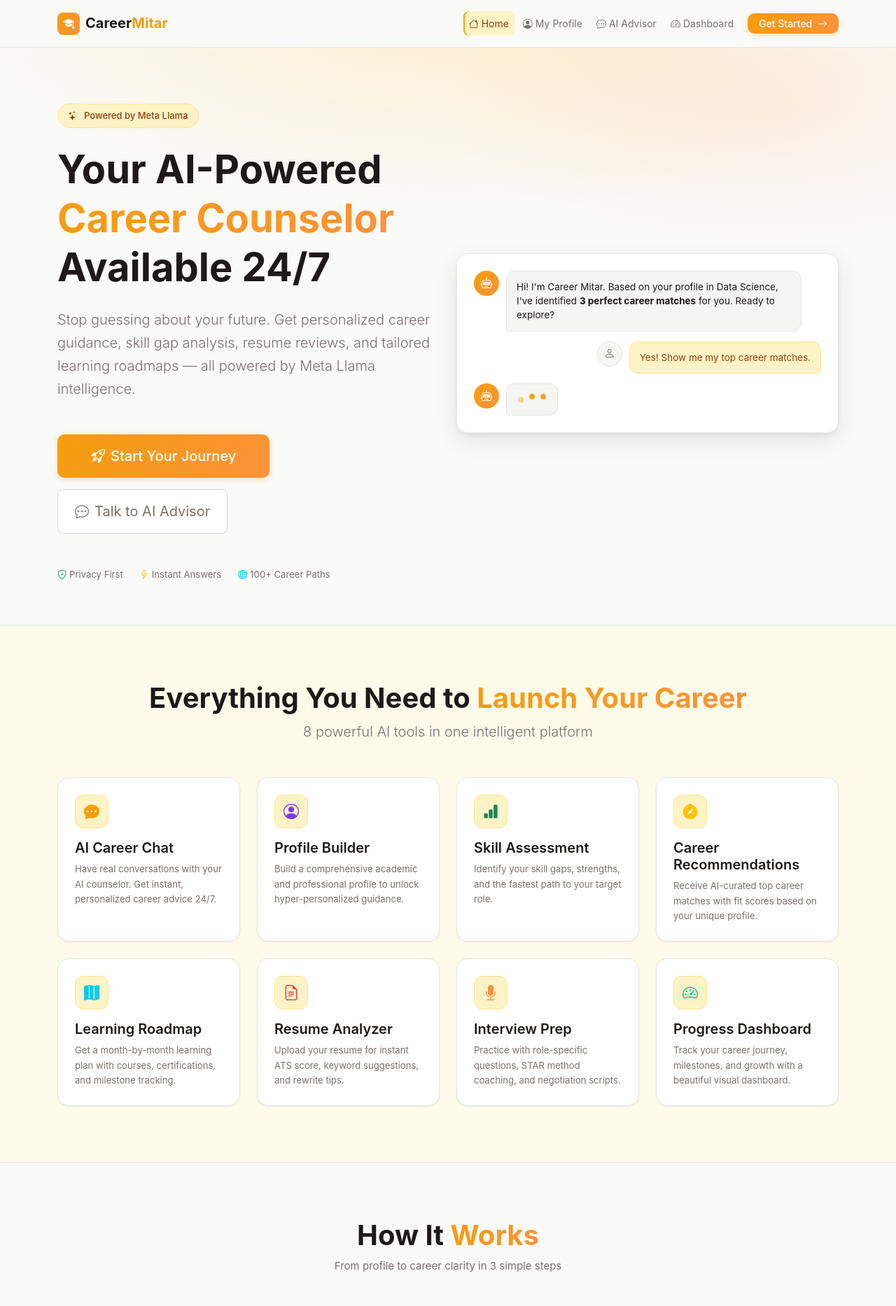
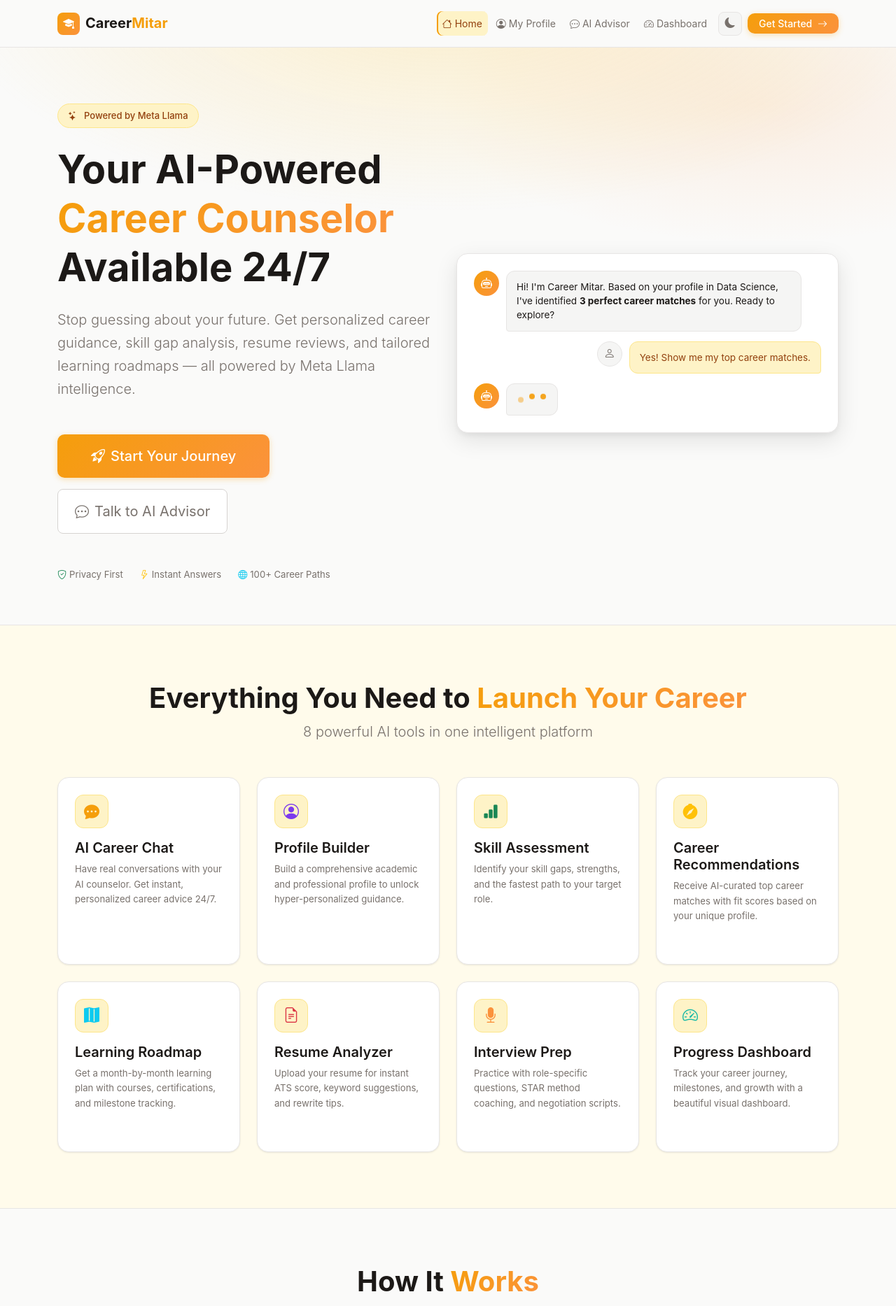
Before and after one commit to Shivmahlan/Career-mitar, a Flask app: page / in a window 1280 px wide. Shown: the top 1867 px of the page at 70% size. Run offline with Flask 3, Linux system fonts and the light colour scheme.

Commit message:
feat: clickable feature cards, dark mode toggle with localStorage persistence

```diff
--- a/static/css/style.css
+++ b/static/css/style.css
@@ -1,10 +1,11 @@
 /* ═══════════════════════════════════════════════════════════════════════════
    Career Mitar — Amber Minimal Stylesheet
-   Light mode · Bootstrap 5.3 extensions · Amber palette
+   Light + Dark mode · Bootstrap 5.3 extensions · Amber palette
    ═══════════════════════════════════════════════════════════════════════════ */
 
-/* ── CSS Custom Properties ─────────────────────────────────────────────── */
-:root {
+/* ── Light mode (default) ───────────────────────────────────────────────── */
+:root,
+[data-theme="light"] {
   /* Amber core */
   --amber:         #f59e0b;
   --amber-hover:   #d97706;
@@ -23,7 +24,7 @@
   --text-muted:    #78716c;
   --text-faint:    #a8a29e;
 
-  /* Accent aliases (keep class names compatible) */
+  /* Accent aliases */
   --accent:        #f59e0b;
   --accent-hover:  #d97706;
   --purple:        #a78bfa;
@@ -42,6 +43,36 @@
   --radius:        12px;
   --radius-lg:     16px;
   --transition:    0.18s ease;
+
+  --navbar-bg:     rgba(250,250,249,0.92);
+}
+
+/* ── Dark mode ──────────────────────────────────────────────────────────── */
+[data-theme="dark"] {
+  --amber:         #fbbf24;
+  --amber-hover:   #f59e0b;
+  --amber-light:   rgba(251,191,36,.12);
+  --amber-subtle:  rgba(251,191,36,.06);
+  --amber-mid:     rgba(251,191,36,.25);
+  --amber-dark:    #fde68a;
+
+  --bg:            #0d1117;
+  --surface:       #161b22;
+  --surface2:      #1c2333;
+  --border:        #30363d;
+  --border-strong: #444c56;
+  --text:          #e6edf3;
+  --text-muted:    #8b949e;
+  --text-faint:    #6e7681;
+
+  --accent:        #fbbf24;
+  --accent-hover:  #f59e0b;
+
+  --shadow-sm:     0 1px 3px rgba(0,0,0,.4);
+  --shadow-md:     0 4px 16px rgba(0,0,0,.5);
+  --shadow-lg:     0 8px 32px rgba(0,0,0,.6);
+
+  --navbar-bg:     rgba(13,17,23,0.92);
 }
 
 /* ── Base ───────────────────────────────────────────────────────────────── */
@@ -82,7 +113,7 @@ body {
 
 /* ── Navbar ─────────────────────────────────────────────────────────────── */
 .cm-navbar {
-  background: rgba(250, 250, 249, 0.92) !important;
+  background: var(--navbar-bg) !important;
   backdrop-filter: blur(12px);
   border-bottom: 1px solid var(--border);
   padding: 12px 0;
@@ -1163,3 +1194,61 @@ body {
   .display-4 { font-size: 2rem; }
   .cm-cta-card { padding: 40px 20px; }
 }
+
+/* ── Dark mode toggle button ────────────────────────────────────────────── */
+.cm-theme-btn {
+  width: 34px; height: 34px;
+  border-radius: 8px;
+  border: 1px solid var(--border);
+  background: var(--surface2);
+  color: var(--text-muted);
+  display: inline-flex;
+  align-items: center;
+  justify-content: center;
+  font-size: 15px;
+  cursor: pointer;
+  transition: all var(--transition);
+  padding: 0;
+}
+
+.cm-theme-btn:hover {
+  background: var(--amber-light);
+  border-color: var(--amber-mid);
+  color: var(--amber-dark);
+}
+
+/* ── Feature card — link variant ────────────────────────────────────────── */
+a.cm-feature-card {
+  color: var(--text);
+  cursor: pointer;
+}
+
+a.cm-feature-card:hover {
+  transform: translateY(-4px);
+  border-color: var(--amber-mid);
+  box-shadow: 0 10px 30px rgba(245,158,11,.12), 0 0 0 1px rgba(245,158,11,.25);
+  color: var(--text);
+}
+
+a.cm-feature-card h5 { color: var(--text); }
+
+.cm-feature-cta {
+  display: inline-flex;
+  align-items: center;
+  font-size: 12px;
+  font-weight: 600;
+  color: var(--amber-dark);
+  opacity: 0;
+  transform: translateX(-4px);
+  transition: opacity var(--transition), transform var(--transition);
+}
+
+a.cm-feature-card:hover .cm-feature-cta {
+  opacity: 1;
+  transform: translateX(0);
+}
+
+/* Dark mode toggler icon invert fix */
+[data-theme="dark"] .navbar-toggler-icon {
+  filter: invert(0.8);
+}
--- a/templates/base.html
+++ b/templates/base.html
@@ -1,5 +1,5 @@
 <!DOCTYPE html>
-<html lang="en">
+<html lang="en" data-theme="light">
 <head>
   <meta charset="UTF-8" />
   <meta name="viewport" content="width=device-width, initial-scale=1.0" />
@@ -55,7 +55,13 @@
             <i class="bi bi-speedometer2 me-1"></i>Dashboard
           </a>
         </li>
-        <li class="nav-item ms-lg-2">
+        <!-- Dark mode toggle -->
+        <li class="nav-item ms-1">
+          <button id="cm-theme-toggle" class="cm-theme-btn" aria-label="Toggle dark mode" title="Toggle dark mode">
+            <i class="bi bi-moon-fill" id="cm-theme-icon"></i>
+          </button>
+        </li>
+        <li class="nav-item ms-lg-1">
           <a class="btn btn-accent btn-sm px-3" href="{{ url_for('profile') }}">
             Get Started <i class="bi bi-arrow-right ms-1"></i>
           </a>
@@ -159,5 +165,30 @@
 <!-- Custom JS -->
 <script src="{{ url_for('static', filename='js/main.js') }}"></script>
 {% block scripts %}{% endblock %}
+
+<!-- ── Dark mode ──────────────────────────────────────────────────────────── -->
+<script>
+(function () {
+  const root   = document.documentElement;
+  const btn    = document.getElementById('cm-theme-toggle');
+  const icon   = document.getElementById('cm-theme-icon');
+  const stored = localStorage.getItem('cm-theme');
+  const prefersDark = window.matchMedia('(prefers-color-scheme: dark)').matches;
+  const initial = stored || (prefersDark ? 'dark' : 'light');
+
+  function apply(theme) {
+    root.setAttribute('data-theme', theme);
+    root.setAttribute('data-bs-theme', theme);
+    icon.className = theme === 'dark' ? 'bi bi-sun-fill' : 'bi bi-moon-fill';
+    localStorage.setItem('cm-theme', theme);
+  }
+
+  apply(initial);
+
+  btn.addEventListener('click', function () {
+    apply(root.getAttribute('data-theme') === 'dark' ? 'light' : 'dark');
+  });
+})();
+</script>
 </body>
 </html>
--- a/templates/index.html
+++ b/templates/index.html
@@ -72,24 +72,25 @@
     </div>
     <div class="row g-4">
       {% set features = [
-        ("chat-dots-fill",   "text-accent",   "AI Career Chat",        "Have real conversations with your AI counselor. Get instant, personalized career advice 24/7."),
-        ("person-circle",    "text-purple",   "Profile Builder",       "Build a comprehensive academic and professional profile to unlock hyper-personalized guidance."),
-        ("bar-chart-fill",   "text-success",  "Skill Assessment",      "Identify your skill gaps, strengths, and the fastest path to your target role."),
-        ("compass-fill",     "text-warning",  "Career Recommendations","Receive AI-curated top career matches with fit scores based on your unique profile."),
-        ("map-fill",         "text-info",     "Learning Roadmap",      "Get a month-by-month learning plan with courses, certifications, and milestone tracking."),
-        ("file-earmark-text","text-danger",   "Resume Analyzer",       "Upload your resume for instant ATS score, keyword suggestions, and rewrite tips."),
-        ("mic-fill",         "text-orange",   "Interview Prep",        "Practice with role-specific questions, STAR method coaching, and negotiation scripts."),
-        ("speedometer2",     "text-teal",     "Progress Dashboard",    "Track your career journey, milestones, and growth with a beautiful visual dashboard.")
+        ("chat-dots-fill",   "text-accent",   "AI Career Chat",         "Have real conversations with your AI counselor. Get instant, personalized career advice 24/7.",        url_for('chat')),
+        ("person-circle",    "text-purple",   "Profile Builder",        "Build a comprehensive academic and professional profile to unlock hyper-personalized guidance.",         url_for('profile')),
+        ("bar-chart-fill",   "text-success",  "Skill Assessment",       "Identify your skill gaps, strengths, and the fastest path to your target role.",                        url_for('chat') + '?q=Run+a+skill+assessment+for+me'),
+        ("compass-fill",     "text-warning",  "Career Recommendations", "Receive AI-curated top career matches with fit scores based on your unique profile.",                   url_for('chat') + '?q=Give+me+career+recommendations'),
+        ("map-fill",         "text-info",     "Learning Roadmap",       "Get a month-by-month learning plan with courses, certifications, and milestone tracking.",              url_for('chat') + '?q=Generate+my+learning+roadmap'),
+        ("file-earmark-text","text-danger",   "Resume Analyzer",        "Upload your resume for instant ATS score, keyword suggestions, and rewrite tips.",                      url_for('chat') + '?q=Analyze+my+resume'),
+        ("mic-fill",         "text-orange",   "Interview Prep",         "Practice with role-specific questions, STAR method coaching, and negotiation scripts.",                 url_for('chat') + '?q=Help+me+prepare+for+interviews'),
+        ("speedometer2",     "text-teal",     "Progress Dashboard",     "Track your career journey, milestones, and growth with a beautiful visual dashboard.",                  url_for('dashboard'))
       ] %}
-      {% for icon, color, title, desc in features %}
+      {% for icon, color, title, desc, href in features %}
       <div class="col-sm-6 col-lg-3 animate-fade-up">
-        <div class="cm-feature-card h-100">
+        <a href="{{ href }}" class="cm-feature-card h-100 text-decoration-none d-block">
           <div class="cm-feature-icon {{ color }}">
             <i class="bi bi-{{ icon }}"></i>
           </div>
           <h5 class="fw-semibold mt-3 mb-2">{{ title }}</h5>
-          <p class="text-muted small mb-0">{{ desc }}</p>
-        </div>
+          <p class="text-muted small mb-2">{{ desc }}</p>
+          <span class="cm-feature-cta">Open <i class="bi bi-arrow-right ms-1"></i></span>
+        </a>
       </div>
       {% endfor %}
     </div>
```
